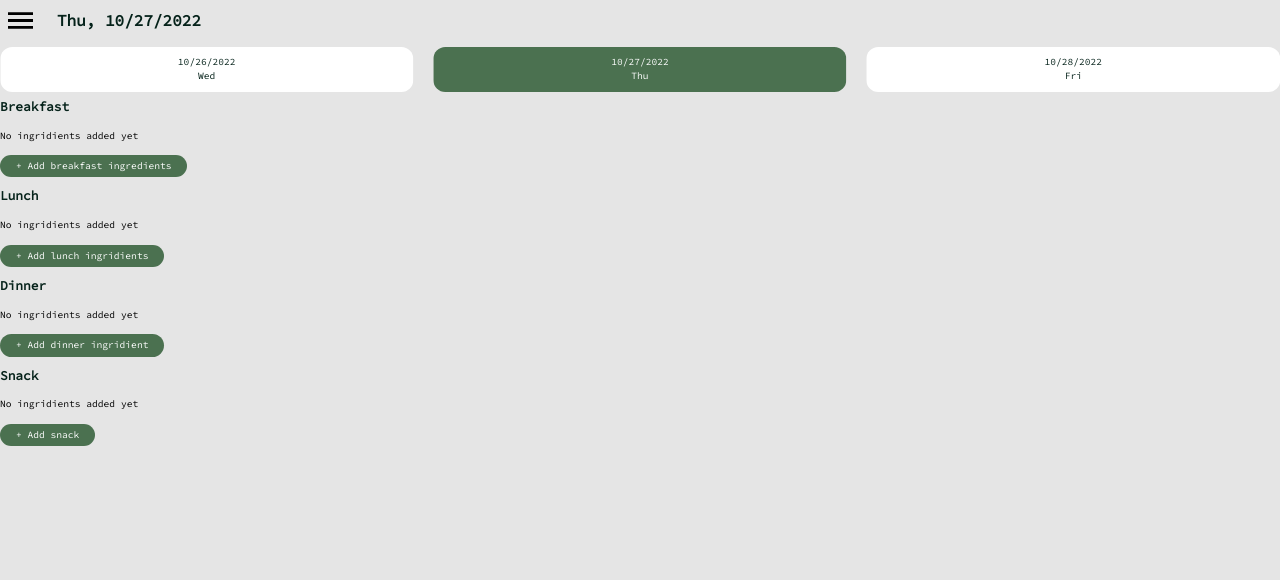
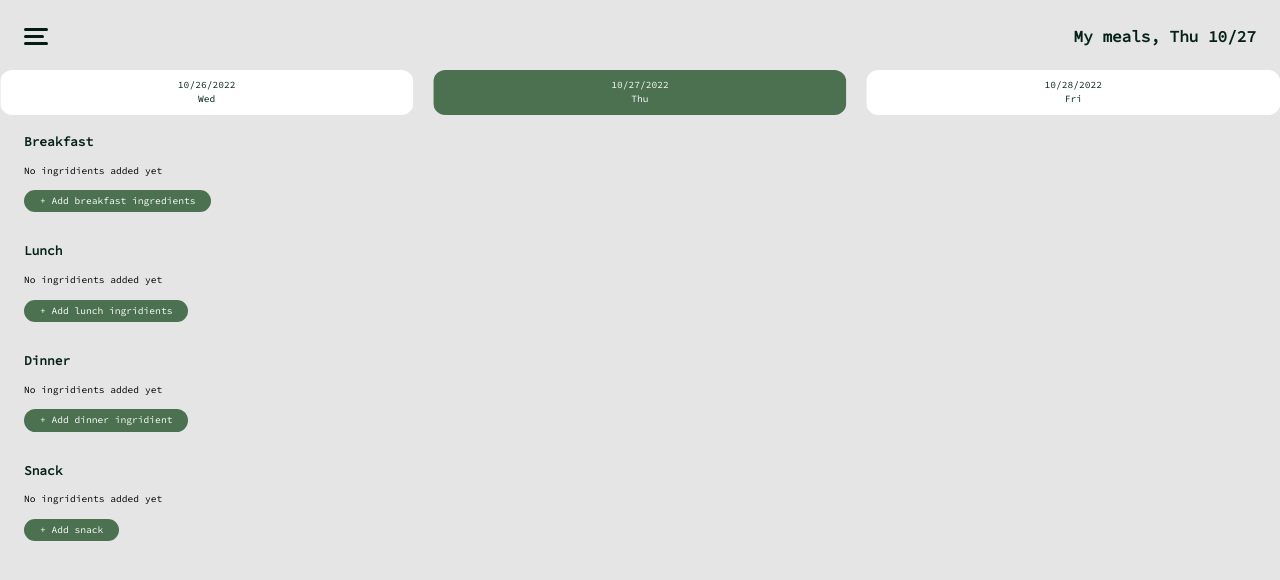
Before and after one commit to AleksandraZosia/whoseating, a Next.js app: page /eating-habits/add-meals/add-meals in a window 1280 px wide. Shown: the top 580 px of the page. Built offline with nearby package versions, Linux system fonts and the light colour scheme.

Commit message:
adds layouts

```diff
--- a/components/atoms/ClickableIcon.tsx
+++ b/components/atoms/ClickableIcon.tsx
@@ -7,9 +7,9 @@ interface Props {
   w?: number
 }
 
-const ClickableIcon = ({ handleClick, src, alt, h = 25, w = 25 }: Props) => {
+const ClickableIcon = ({ handleClick, src, alt, h = 24, w = 24 }: Props) => {
   return (
-    <div onClick={handleClick} className="h-fit w-fit">
+    <div onClick={handleClick} className="h-fit w-fit dark:text-white">
       <Image src={src} alt={alt} height={h} width={w} />
     </div>
   )
--- a/components/atoms/LongButton.tsx
+++ b/components/atoms/LongButton.tsx
@@ -10,7 +10,7 @@ const LongButton = ({ text, href }: Props) => {
 
   return (
     <button
-      className="bg-opacity-[0.85] py-1 rounded-2xl text-xs bg-green text-white text-center w-10/12"
+      className="bg-opacity-[0.85] py-1 rounded-2xl text-xs bg-green text-white text-center w-full h-[18%]"
       onClick={() => router.push(href)}
     >
       {text}
--- a/components/atoms/SecondaryHeader.tsx
+++ b/components/atoms/SecondaryHeader.tsx
@@ -6,7 +6,7 @@ interface Props {
 const SecondaryHeader = ({ title, onClick }: Props) => {
   return (
     <h2
-      className="text-secondaryHeader text-darkgreen dark:text-beige"
+      className="text-secondaryHeader text-darkgreen dark:text-beige font-black"
       onClick={onClick}
     >
       {title}
--- a/components/layouts/AddSection.tsx
+++ b/components/layouts/AddSection.tsx
@@ -14,7 +14,7 @@ interface Props {
 const AddSection = ({ header, btnText, url, products }: Props) => {
   const bg = "bg-[#4B7150] rounded-b-xl pb-2 px-2 bg-opacity-30"
   return (
-    <section className="grid-rows-3 space-y-3 py-1 justify-evenly">
+    <section className="grid-rows-3 space-y-3 py-1 justify-evenly margin">
       <SecondaryHeader title={header} />
       {products && products.length > 0 ? (
         <ProductsList bg={bg} products={products} />
--- a/components/layouts/Section.tsx
+++ b/components/layouts/Section.tsx
@@ -3,7 +3,7 @@ interface Props {
 }
 
 const Section = ({ children }: Props) => {
-  return <section>{children}</section>
+  return <section className="margin">{children}</section>
 }
 
 export default Section
--- a/components/molecules/TopSection.tsx
+++ b/components/molecules/TopSection.tsx
@@ -11,13 +11,17 @@ interface Props {
 
 const TopSection = ({ title, close, back }: Props) => {
   return (
-    <div className="flex w-screen gap-6 p-2">
+    <div className="flex w-screen justify-between px-6 pt-6 ">
       {!close ? (
         <Link href="/eating-habits/add-meals/add-meals">
           <Image src="/back_arrow.svg" alt="go back" height={25} width={25} />
         </Link>
       ) : (
-        <ClickableIcon src="/menu.svg" alt="open menu" handleClick={close} />
+        <ClickableIcon
+          src="/menu_black.svg"
+          alt="open menu"
+          handleClick={close}
+        />
       )}
       <MainHeader title={title} />
     </div>
--- a/pages/eating-habits/add-meals/[id].tsx
+++ b/pages/eating-habits/add-meals/[id].tsx
@@ -12,6 +12,7 @@ import {
 } from "../../../bussiness_logic/data_functions"
 import { MEALS } from "../../../bussiness_logic/constans"
 import { GetStaticProps, GetStaticPaths } from "next"
+import Section from "../../../components/layouts/Section"
 
 const SearchMeal = ({ meals }: any) => {
   const [data, setData] = React.useState<any>([])
@@ -39,7 +40,7 @@ const SearchMeal = ({ meals }: any) => {
       })
     )
   }, [data])
-
+  console.log(currentDate.slice(0, -5))
   return (
     <main>
       <TopSection
@@ -51,20 +52,28 @@ const SearchMeal = ({ meals }: any) => {
             : currentDate)
         }
       />
+      <Section>
         <ProductInput setFoods={setData} clickClose={setSearchedProducts} />
+      </Section>
+      <Section>
         <SecondaryHeader title="Search Results" />
         <ProductsList
           products={searchedProducts}
           handleClick={setSearchedProducts}
         />
+      </Section>
+      <Section>
         <SecondaryHeader title="Selected Products" />
         <ProductsList
           products={addedProducts.filter(
             (product) => product.meal === meal && product.date === currentDate
           )}
         />
+      </Section>
+      <Section>
         <SecondaryHeader title="Recent Searches" />
         <ProductsList products={recentSearches} />
+      </Section>
     </main>
   )
 }
--- a/pages/eating-habits/add-meals/add-meals.tsx
+++ b/pages/eating-habits/add-meals/add-meals.tsx
@@ -38,8 +38,15 @@ const AddMeal = () => {
         <MenuList close={() => setMenu(!menu)} open={menu} />
 
         <div>
-          <TopSection title={activeDate} close={() => setMenu(!menu)} />
-          <DaysSwiper dates={calendar} />
+          <TopSection
+            title={
+              "My meals, " + activeDate.slice(0, 3) + activeDate.slice(4, -5)
+            }
+            close={() => setMenu(!menu)}
+          />
+          <div className="pt-4 pb-3">
+            <DaysSwiper dates={calendar} />
+          </div>
           {MEALS.map((meal) => (
             <AddSection
               key={meal.header}
--- a/pages/eating-habits/summary.tsx
+++ b/pages/eating-habits/summary.tsx
@@ -12,6 +12,7 @@ import {
   calcFrequency,
   calcVarietyPoints,
 } from "../../bussiness_logic/data_functions"
+import Section from "../../components/layouts/Section"
 
 const FoodSummary = () => {
   const date = formatDate(new Date())
@@ -31,18 +32,20 @@ const FoodSummary = () => {
       <main>
         <MenuList close={() => setMenu(false)} open={menu} />
         <TopSection
-          title={date[0] + ", " + date[1]}
+          title={"My Stats, " + date[0] + " " + date[1].slice(0, -5)}
           close={() => setMenu(!menu)}
         />
         {todaysFoods.length ? (
-          <div>
-            <SecondaryHeader title="Today's summary" />
-            <div>
-              <h3>Macronutritiens composition</h3>
+          <div className="pt-3">
+            <Section>
+              <SecondaryHeader title="Today's Macronutrinents" />
+
               <div className="h-40 border-2 border-green">
                 <FoodChart children={macrosData(todaysFoods)} />
               </div>
-              <h3>Variety Points</h3>
+            </Section>
+            <Section>
+              <SecondaryHeader title={"Today's variety points"} />
               <div className="h-40">
                 <FoodChart
                   children={varietyPointsData(
@@ -50,15 +53,17 @@ const FoodSummary = () => {
                   )}
                 />
               </div>
-            </div>
+            </Section>
           </div>
         ) : (
           <div>You haven't added any ingridinets</div>
         )}
-        <LongButton
-          text="+ ADD TODAY'S MEAL"
-          href="/eating-habits/add-meals/add-meals"
-        />
+        <Section>
+          <LongButton
+            text="+ ADD TODAY'S MEAL"
+            href="/eating-habits/add-meals/add-meals"
+          />
+        </Section>
       </main>
     </>
   )
--- a/pages/index.tsx
+++ b/pages/index.tsx
@@ -16,6 +16,7 @@ import {
   calcVarietyPoints,
 } from "../bussiness_logic/data_functions"
 import { EXAMPLE_INPUT } from "../bussiness_logic/constans"
+import Section from "../components/layouts/Section"
 
 const Home: NextPage = () => {
   const [menu, setMenu] = React.useState<boolean>(false)
@@ -32,20 +33,20 @@ const Home: NextPage = () => {
       <main className={styles.main}>
         <MenuList close={() => setMenu(!menu)} open={menu} />
 
-        <section className={styles.top}>
+        <section className={`${styles.top} "margin"`}>
           <ClickableIcon
-            src="/menu.svg"
+            src="/menu_black.svg"
             alt="menu"
             handleClick={() => setMenu(!menu)}
           />
 
-          <h1 className="mb-2.5 mx-6 mt-0.5 font-black text-darkgreen dark:text-beige">
+          <h1 className="mb-2.5  mt-0.5 font-black text-lg leading-none text-darkgreen dark:text-beige">
             WHO's eating healthy?
           </h1>
 
           <LongButton href="/eating-habits/summary" text={"START"} />
         </section>
-        <section className={styles.about}>
+        <Section>
           <SecondaryHeader title="About" />
           <Description
             text="
@@ -58,20 +59,20 @@ const Home: NextPage = () => {
             text.About text what is it for and why do we need it . Long
             text.About text what is it for and why do we need it ."
           />
-        </section>
-        <section>
+        </Section>
+        <Section>
           <SecondaryHeader title="Benefits" />
           <div className="grid grid-cols-3 py-2 gap-2">
             {["a", "b", "c", "d", "e", "f"].map((item) => (
               <Benefit name={item} key={item} />
             ))}
           </div>
-        </section>
-        <section>
+        </Section>
+        <Section>
           <SecondaryHeader title="WHO's recommendation short description" />
           <Description text="Very short description of what WHO recommends. Very short description of what WHO recommends. Very short description of what WHO recommends. Very short description of what WHO recommends." />
           <LongButton text="Read Full Description" href={"/about"} />
-        </section>
+        </Section>
       </main>
 
       <footer className={styles.footer}>
--- a/styles/Home.module.css
+++ b/styles/Home.module.css
@@ -3,7 +3,7 @@
 }
 
 .main {
-  @apply min-h-screen m-0 flex flex-col space-y-2;
+  @apply min-h-screen  flex flex-col space-y-2;
   /* min-height: 100vh;
   padding: 4rem 0;
   flex: 1;
@@ -14,7 +14,7 @@
 }
 
 .top {
-  @apply flex-col bg-[url("/HEROIMAGE.svg")] pt-3 pb-6 text-center text-darkgreen text-base font-black space-x-2 space-y-3;
+  @apply flex-col bg-[url("/HEROIMAGE.svg")] p-6 text-center text-darkgreen text-base font-black h-[21%] space-y-4  !m-0;
 }
 .footer {
   display: flex;
--- a/styles/globals.css
+++ b/styles/globals.css
@@ -25,3 +25,7 @@ a {
     background: black;
   }
 }
+
+.margin {
+  @apply px-6 pb-6;
+}
```
Also changed, not shown: public/menu.svg (deleted), public/menu_black.svg (added). Lines whose indentation alone changed are shown as unchanged.
